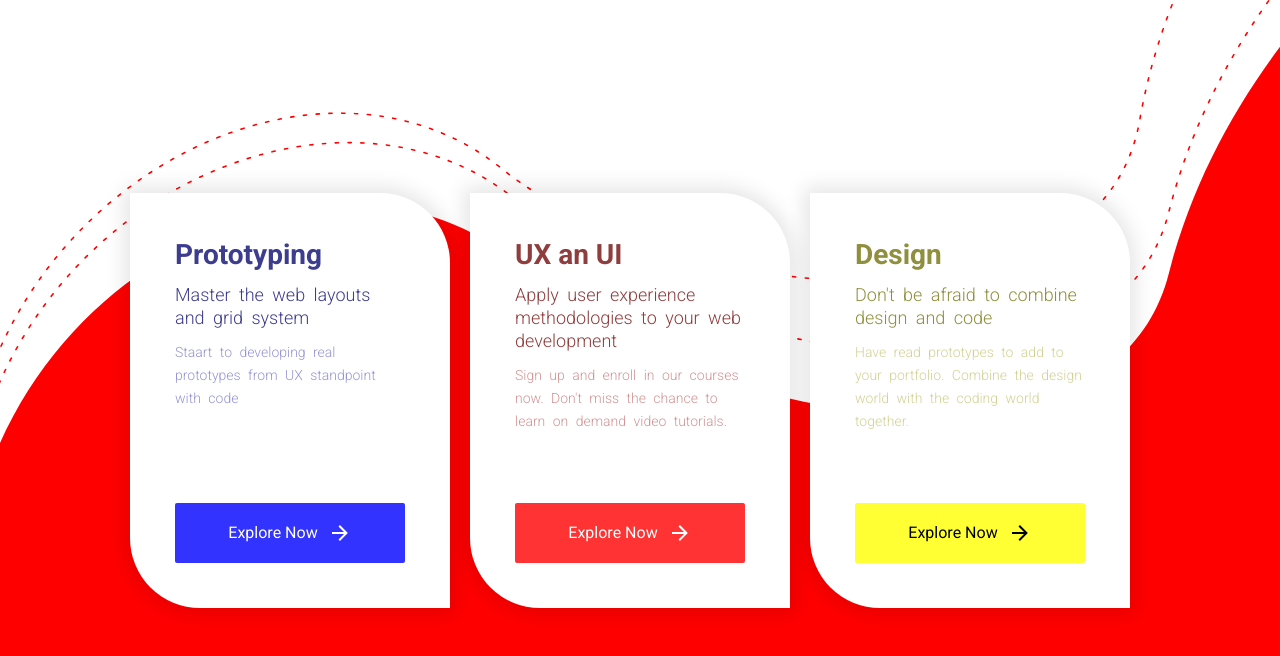
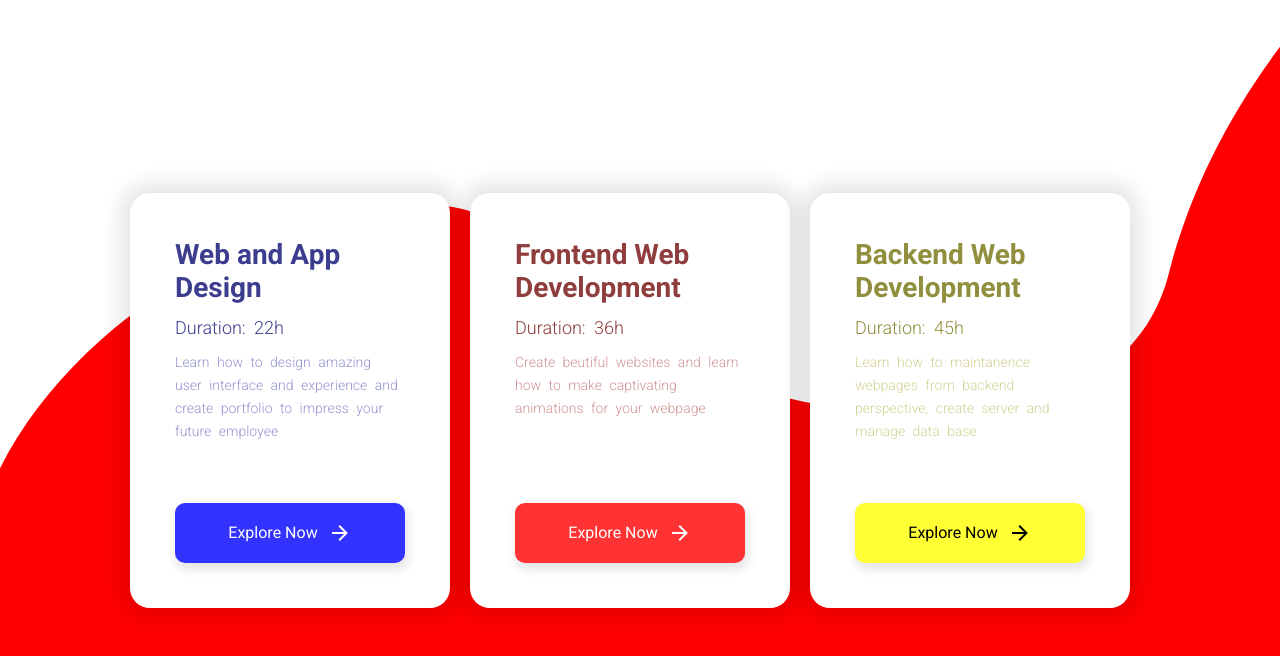
Before and after one commit to yamyem/Dynamic_Cards, a website: page index.html in a window 1280 px wide. Drawn offline with Linux system fonts and the light colour scheme.

Commit message:
changes in animation and in layout

```diff
--- a/index.html
+++ b/index.html
@@ -5,7 +5,8 @@
     <meta charset="UTF-8">
     <meta name="viewport" content="width=device-width, initial-scale=1.0">
     <link rel="stylesheet" href="style.css">
-    <title>Dynamic Card Design</title>
+
+    <title>Dynamic Cards Pricing</title>
 </head>
 
 <body>
@@ -14,9 +15,9 @@
 <section>
     <div class="card">
         <div class="card-body">
-            <h1>Prototyping</h1>
-            <h2>Master the web layouts and grid system</h2>
-            <p>Staart to developing real prototypes from UX standpoint with code</p>
+            <h1>Web and App Design</h1>
+            <h2>Duration: 22h</h2>
+            <p>Learn how to design amazing user interface and experience and create portfolio to impress your future employee</p>
         </div>
         <div class="card-button"><a class="explore" href="#">Explore Now<svg style="width:24px;height:24px"
             viewBox="0 0 24 24">
@@ -27,9 +28,9 @@
     </div>
     <div class="card">
         <div class="card-body">
-            <h1>UX an UI</h1>
-            <h2>Apply user experience methodologies to your web development</h2>
-            <p>Sign up and enroll in our courses now. Don't miss the chance to learn on demand video tutorials.</p>
+            <h1>Frontend Web Development</h1>
+            <h2>Duration: 36h</h2>
+            <p>Create beutiful websites and learn how to make captivating animations for your webpage</p>
         </div>
         <div class="card-button"><a class="explore" href="#">Explore Now<svg style="width:24px;height:24px"
             viewBox="0 0 24 24">
@@ -40,9 +41,9 @@
     </div>
     <div class="card">
         <div class="card-body">
-            <h1>Design</h1>
-            <h2>Don't be afraid to combine design and code</h2>
-            <p>Have read prototypes to add to your portfolio. Combine the design world with the coding world together.</p>
+            <h1>Backend Web Development</h1>
+            <h2>Duration: 45h</h2>
+            <p>Learn how to maintanence webpages from backend perspective, create server and manage data base</p>
         </div>
         <div class="card-button"><a class="explore" href="#">Explore Now<svg style="width:24px;height:24px"
             viewBox="0 0 24 24">
@@ -62,19 +63,27 @@
         </clipPath>
         <g clip-path="url(#a)">
             <path class="background-svg"
-                d="M-46 310.394C-46 185.37 428.859 121.65 662 185.37c187.041 51.122 725.45 83.462 799 0 93.96-106.612 469-174.11 602-174.11s-84.67 981.425-84.67 981.425H-46v-682.29z"
+                d="M-46 310.394C-46 185.37 628.859 121.65 662 185.37c187.041 51.122 725.45 83.462 799 0 93.96-106.612 469-174.11 602-174.11s-84.67 981.425-84.67 981.425H-46v-682.29z"
                 fill="#ff0000" />
+            <!-- <path class="background-stroke"
+                d="M-46 1075c0-433 474.859-653.688 708-433 187.041 177.051 725.45 289.057 799 0 93.96-369.233 469-603 602-603"
+                fill="none"
+                stroke="#ff0000"
+                stroke-width="2"
+                stroke-dasharray="4 12 0 0"
+                transform="matrix(1 0 0 .28874 0 -50.233)" />
             <path class="background-stroke"
                 d="M-46 1075c0-433 474.859-653.688 708-433 187.041 177.051 725.45 289.057 799 0 93.96-369.233 469-603 602-603"
-                fill="none" stroke="#ff0000" stroke-width="2" stroke-dasharray="4 12 0 0"
-                transform="matrix(1 0 0 .28874 0 -22.233)" />
-            <path class="background-stroke"
-                d="M-46 1075c0-433 474.859-653.688 708-433 187.041 177.051 725.45 289.057 799 0 93.96-369.233 469-603 602-603"
-                fill="none" stroke="#ff0000" stroke-width="2" stroke-dasharray="4 12 0 0"
-                transform="matrix(.997 -.02233 .07732 .28787 -81.512 -22.33)" />
+                fill="none"
+                stroke="#ff0000"
+                stroke-width="2"
+                stroke-dasharray="4 12 0 0"
+                transform="matrix(.997 -.02233 .07732 .28787 -81.512 -22.33)" /> -->
         </g>
     </g>
 </svg>
+
+
 </main>
 
 
--- a/index.js
+++ b/index.js
@@ -6,20 +6,26 @@ const card3 = document.querySelector('.card:nth-of-type(3)');
 
 
 card1.addEventListener('mouseover', function(){
-    svg.style.cssText = "fill: hsl(240, 100%, 60%); transition: all 0.5s ease;";
+    svg.style.cssText = "fill: hsl(240, 100%, 60%); transform:translateX(-400px); transition: all 0.5s ease;";
     strokes.forEach(function(j){
         j.style.cssText = "stroke: hsl(240, 100%, 60%); transition: all 0.5s ease;";
     })
 })
 card3.addEventListener('mouseover', function(){
-    svg.style.cssText = "fill: #ffff00; transition: all 0.5s ease;";
+    svg.style.cssText = "fill: #ffff00;  transition: all 0.5s ease;";
     strokes.forEach(function(j){
         j.style.cssText = "stroke: #ffff00; transition: all 0.5s ease;";
     })
 })
 card2.addEventListener('mouseover', function(){
-    svg.style.cssText = "fill: #ff0000; transition: all 0.5s ease;";
+    svg.style.cssText = "fill: #ff0000; transform:translateX(-200px); transition: all 0.5s ease;";
     strokes.forEach(function(j){
         j.style.cssText = "stroke: #ff0000; transition: all 0.5s ease;";
     })
 })
+
+function animate() {
+    if(Event.type =='mouseover'){
+
+    }
+}
--- a/style.css
+++ b/style.css
@@ -39,8 +39,8 @@ main{
     margin-right: 20px;
     padding: 45px;
     background-color: #fff;
-    border-radius: 0 70px ;
-    box-shadow: 0 0 20px 6px rgba(0, 0, 0, 0.1);
+    border-radius: 20px ;
+    box-shadow: 0 0 20px 10px rgba(0, 0, 0, 0.1);
     transform: scale(1);
     transition: all 0.2s ease;
     display: flex;
@@ -84,8 +84,9 @@ a:link, a:visited, a:active{
 
 .explore{
     padding: 18px;
-    border-radius: 2px;
+    border-radius: 10px;
     width: 100%;
+    box-shadow: 2px 5px 10px 2px rgba(0, 0, 0, 0.1);
     display: flex;
     justify-content: center;
     align-items: center;
```
Also changed, not shown: package.json (added, +19 -0 lines).
